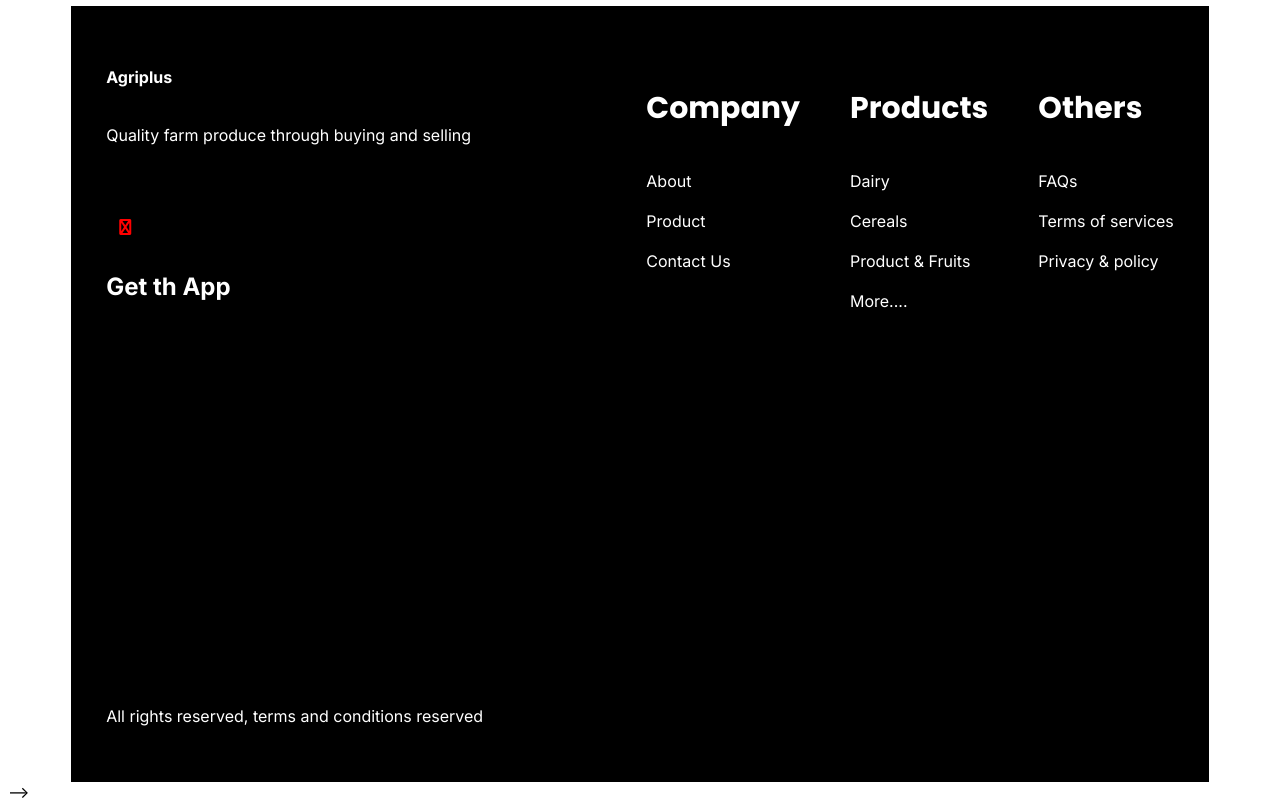
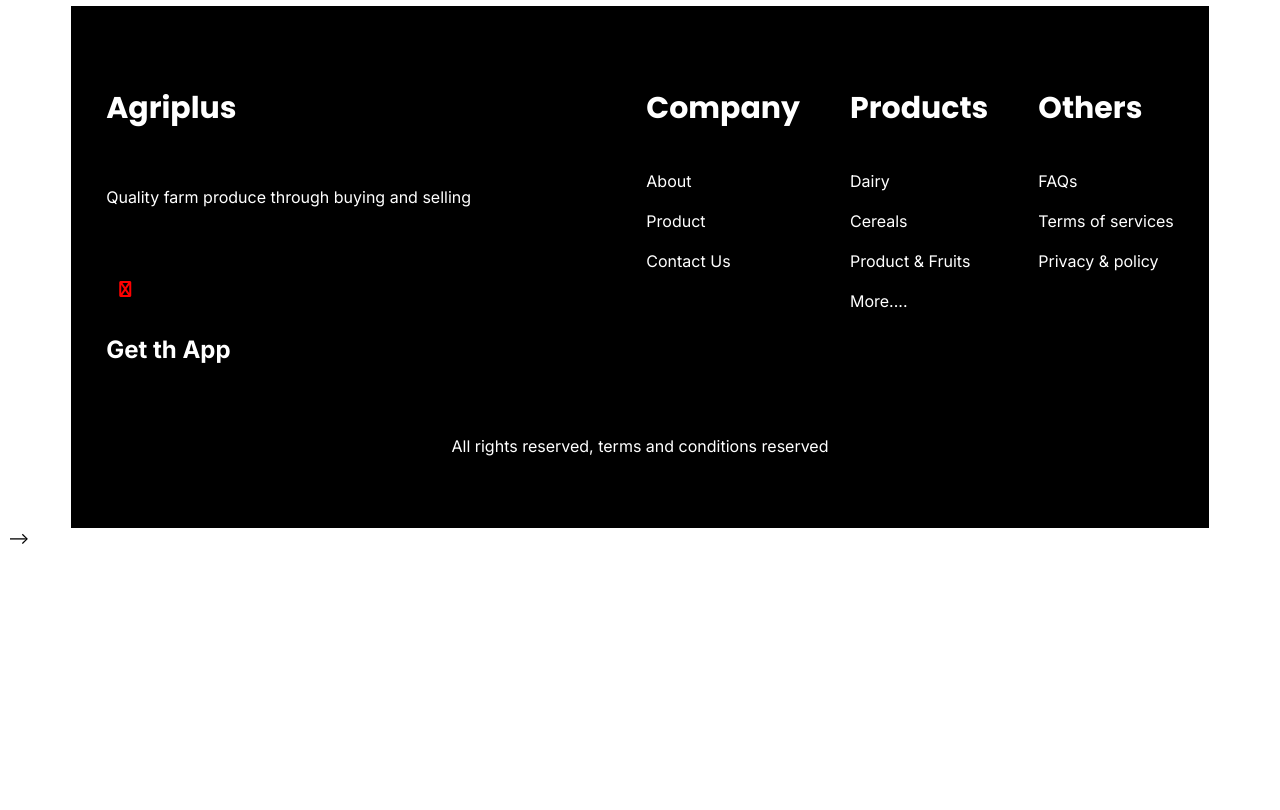
Before and after one commit to Ronaldkubasu/Agriweb_Projo, a plain HTML site: page index.html in a window 1280 px wide. Shown: the part 3291-4101 px from the top of the page. After the commit the page ends 3847 px from the top, so only its background shows below. Drawn offline with Linux system fonts and the light colour scheme.

Commit message:
added code

```diff
--- a/style.css
+++ b/style.css
@@ -333,11 +333,11 @@ footer{
     color: white;
 }
 
-.ft_copyright{
+.text{
     display: flex;
     justify-content: center;
     padding: 16px;
-    color: black;
+    color: white;
     height: 30;
 }
 
@@ -363,6 +363,16 @@ footer{
     display: flex;
 }
 
+#agr{
+    font-size: 30px;
+    color: white;
+    font-family: 'Poppins', sans-serif;
+}
+.icon{
+width: 5px;
+color: white;
+}
+
 .trial svg{
     width: 30%;
 }
```
